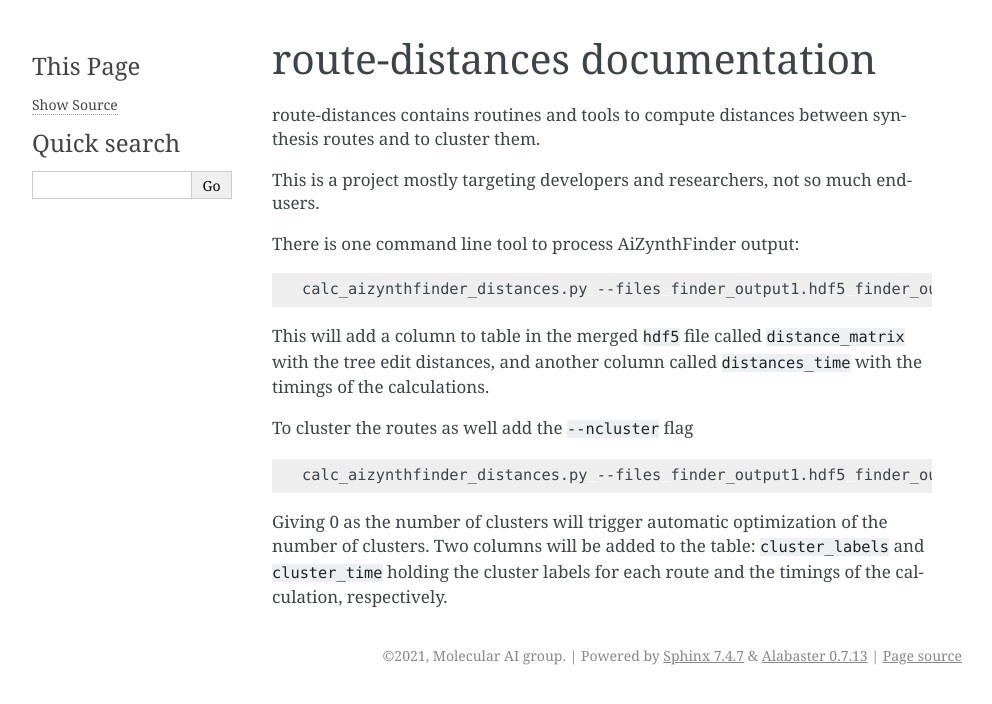
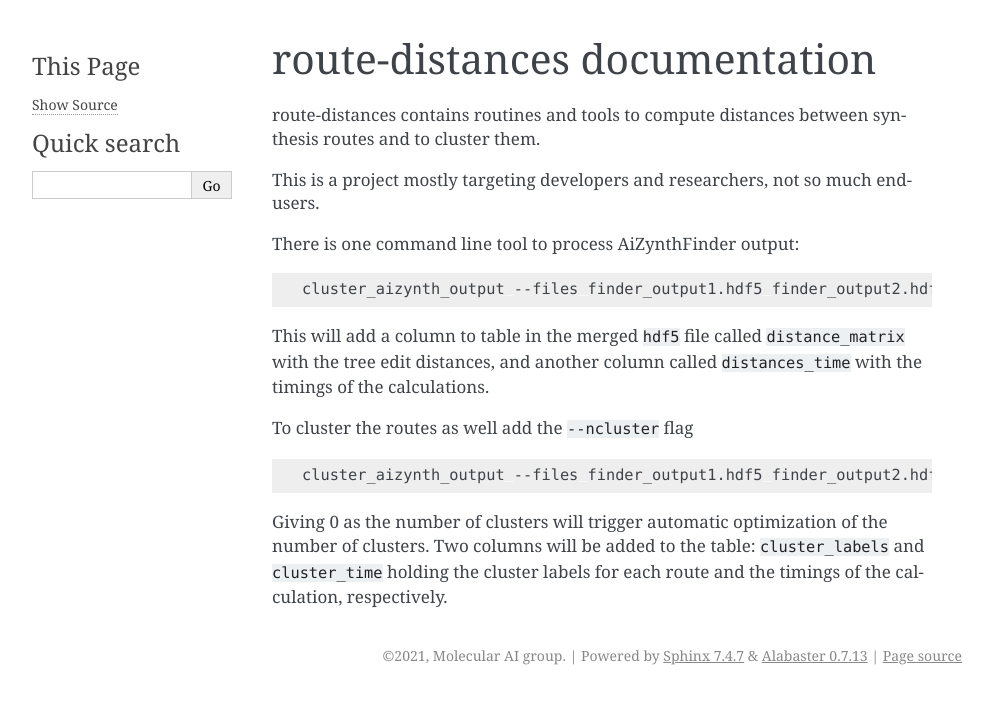
Before and after one commit to MolecularAI/route-distances, a Sphinx documentation site: the page built from docs/index.rst, in a window 1280 px wide. Shown: the top 704 px of the page, without its empty margins (148-1140 px from the left). Built offline with Sphinx 7.4.7, drawn with Linux system fonts in a browser that asks for light colours; pages that are not in the unit, such as notebooks, are missing from menus.

Commit message:
Update doc of clustering tool.

```diff
--- a/docs/index.rst
+++ b/docs/index.rst
@@ -9,7 +9,7 @@ There is one command line tool to process AiZynthFinder output:
 
 .. code-block:: bash
 
-    calc_aizynthfinder_distances.py --files finder_output1.hdf5 finder_output2.hdf5 --output finder_distances.hdf5
+    cluster_aizynth_output --files finder_output1.hdf5 finder_output2.hdf5 --output finder_distances.hdf5
 
 
 This will add a column to table in the merged ``hdf5`` file called ``distance_matrix`` with the tree edit distances, and
@@ -19,7 +19,7 @@ To cluster the routes as well add the ``--ncluster`` flag
 
 .. code-block:: bash
 
-    calc_aizynthfinder_distances.py --files finder_output1.hdf5 finder_output2.hdf5 --output finder_distances.hdf5 --nclusters 0
+    cluster_aizynth_output --files finder_output1.hdf5 finder_output2.hdf5 --output finder_distances.hdf5 --nclusters 0
 
 Giving 0 as the number of clusters will trigger automatic optimization of the number of clusters.
 Two columns will be added to the table: ``cluster_labels`` and ``cluster_time`` holding the
```
Also changed, not shown: README.md (+2 -2 lines).
